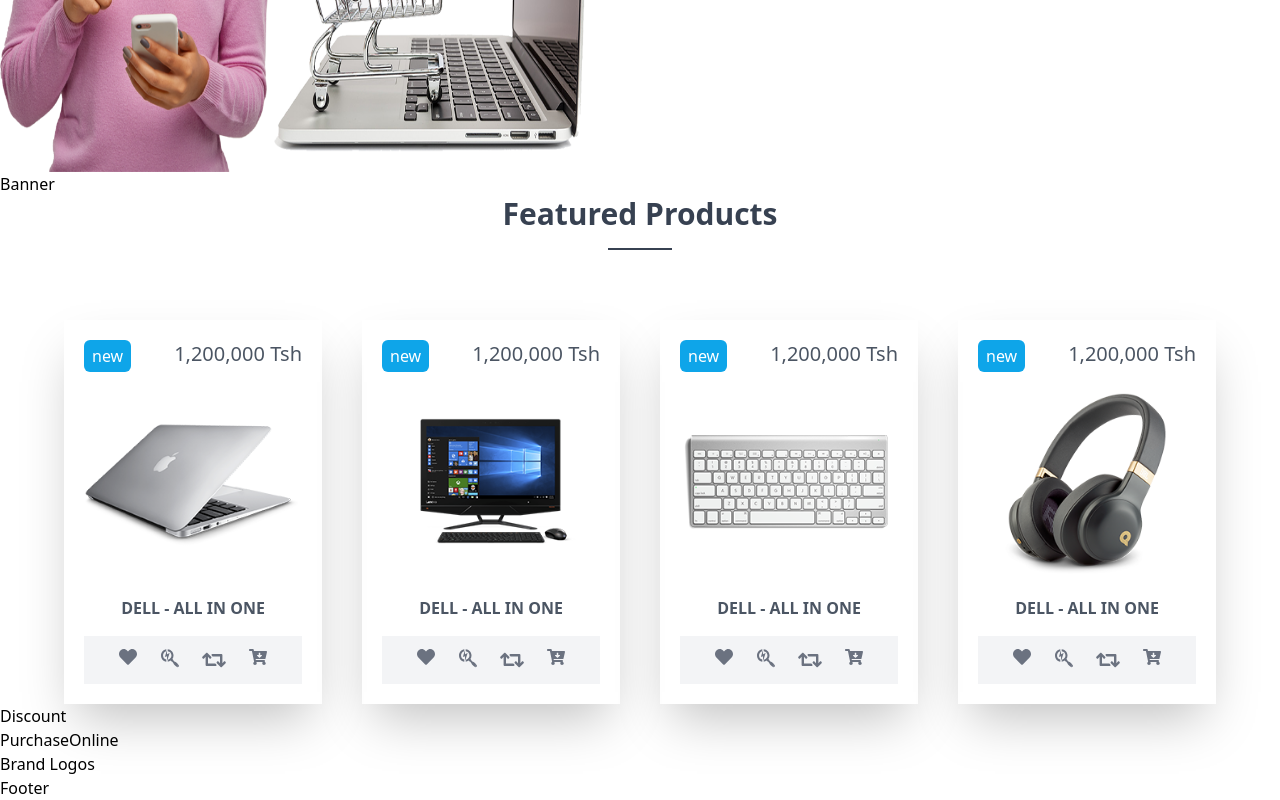
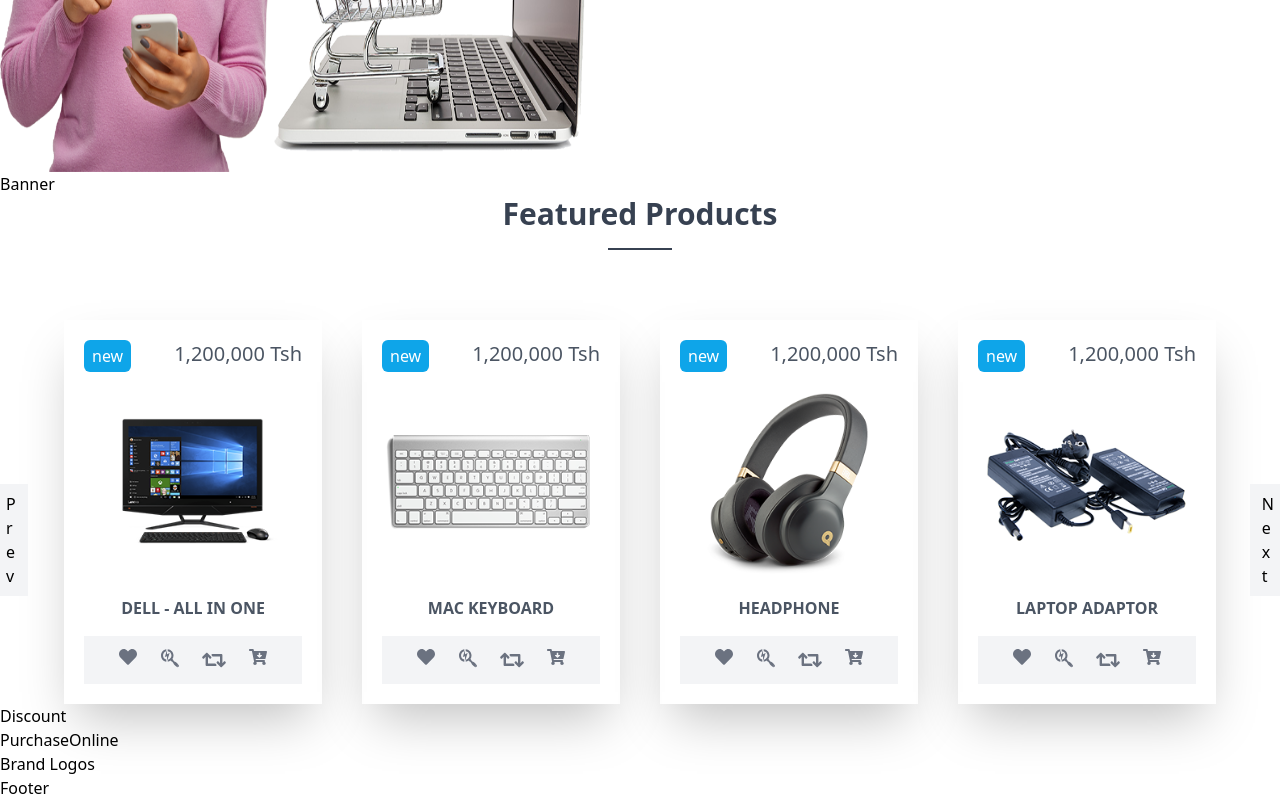
Before and after one commit to Shinto540/walkerbuntuapp, a Next.js app: page / in a window 1280 px wide. Shown: the part 516-1316 px from the top of the page. Built offline with nearby package versions, Linux system fonts and the light colour scheme.

Commit message:
ADD: next and prev button on product sections

```diff
--- a/components/home/FeaturedProducts.jsx
+++ b/components/home/FeaturedProducts.jsx
@@ -17,21 +17,27 @@
 
       <div className="flex gap-10 mt-16">
         <ProductCard>
-          <ProductImage url="/product/pr-5.png" />
-          <ProductBody title="dell - All in one" />
-        </ProductCard>
-        <ProductCard>
           <ProductImage url="/product/pr-1.png" />
           <ProductBody title="dell - All in one" />
         </ProductCard>
         <ProductCard>
           <ProductImage url="/product/pr-2.png" />
-          <ProductBody title="dell - All in one" />
+          <ProductBody title="mac keyboard" />
         </ProductCard>
         <ProductCard>
           <ProductImage url="/product/pr-3.png" />
-          <ProductBody title="dell - All in one" />
+          <ProductBody title="headphone" />
         </ProductCard>
+        <ProductCard>
+          <ProductImage url="/product/pr-4.png" />
+          <ProductBody title="laptop adaptor" />
+        </ProductCard>
+      </div>
+      <div className={`${Styles.prev__next} ${Styles.prev}`}>
+        P<br />r<br />e<br />v
+      </div>
+      <div className={`${Styles.prev__next} ${Styles.next}`}>
+        N<br />e<br />x<br />t
       </div>
     </section>
   );
--- a/styles/Product.module.css
+++ b/styles/Product.module.css
@@ -1,7 +1,8 @@
 .products {
   width: 90%;
-  max-width: 1440px;
+  max-width: 1280px;
   margin: 0 auto;
+  position: relative;
 }
 
 .product__title {
@@ -39,3 +40,15 @@
 .product__price {
   @apply font-medium text-xl text-gray-600;
 }
+
+.prev__next {
+  @apply bg-gray-100 font-medium py-2 px-3 absolute top-72 cursor-pointer;
+}
+
+.next {
+  right: -70px;
+}
+
+.prev {
+  left: -70px;
+}
```
